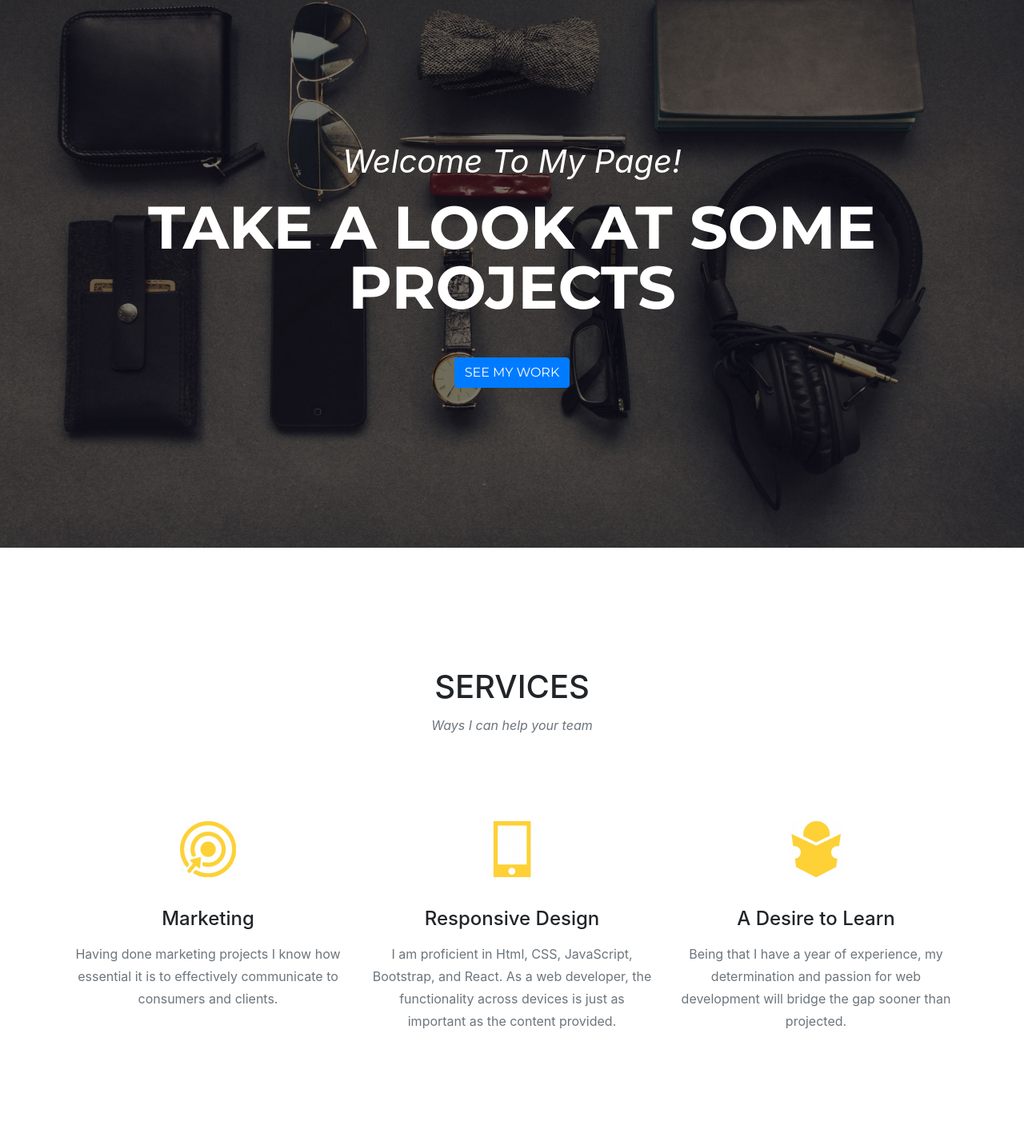
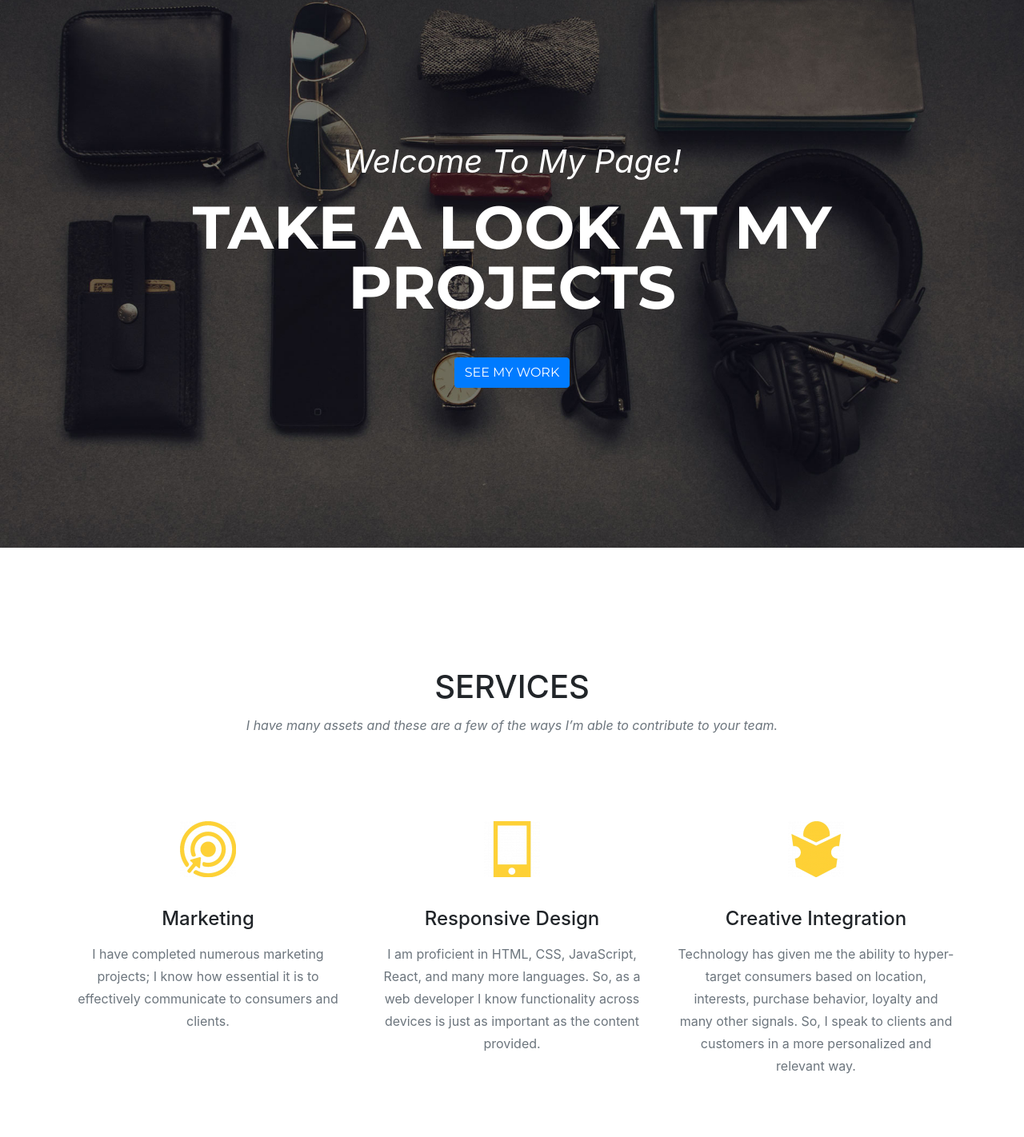
Before and after one commit to ajdaniels2/Portfolio, a website with bundled scripts: page index.html in a window 1280 px wide. Shown: the part 118-1540 px from the top of the page at 80% size. Built offline with nearby package versions, Linux system fonts and the light colour scheme; a web font is replaced by a local one.

Commit message:
Update index.html

```diff
--- a/index.html
+++ b/index.html
@@ -59,7 +59,7 @@
       <div class="container">
         <div class="intro-text">
           <div class="intro-lead-in">Welcome To My Page!</div>
-          <div class="intro-heading text-uppercase">Take a look at some projects</div>
+          <div class="intro-heading text-uppercase">Take a look at my projects</div>
           <a class="btn btn-primary btn-xl text-uppercase js-scroll-trigger" href="#services">See my work</a>
         </div>
       </div>
@@ -71,7 +71,7 @@
         <div class="row">
           <div class="col-lg-12 text-center">
             <h2 class="section-heading text-uppercase">Services</h2>
-            <h3 class="section-subheading text-muted">Ways I can help your team</h3>
+            <h3 class="section-subheading text-muted">I have many assets and these are a few of the ways I’m able to contribute to your team.</h3>
           </div>
         </div>
         <div class="row text-center">
@@ -80,21 +80,21 @@
               <img src= "img/about/target.jpg">
             </span>
             <h4 class="service-heading">Marketing</h4>
-            <p class="text-muted">Having done marketing projects I know how essential it is to effectively communicate to consumers and clients.</p>
+            <p class="text-muted">I have completed numerous marketing projects; I know how essential it is to effectively communicate to consumers and clients. </p>
           </div>
           <div class="col-md-4">
             <span class="fa-stack fa-4x">
               <img src="img/about/phone.png">
             </span>
             <h4 class="service-heading">Responsive Design</h4>
-            <p class="text-muted">I am proficient in Html, CSS, JavaScript, Bootstrap, and React. As a web developer, the functionality across devices is just as important as the content provided.</p>
+            <p class="text-muted">I am proficient in HTML, CSS, JavaScript, React, and many more languages. So, as a web developer I know functionality across devices is just as important as the content provided.</p>
           </div>
           <div class="col-md-4">
             <span class="fa-stack fa-4x">
               <img src="img/about/read.png">
             </span>
-            <h4 class="service-heading">A Desire to Learn</h4>
-            <p class="text-muted">Being that I have a year of experience, my determination and passion for web development will bridge the gap sooner than projected.</p>
+            <h4 class="service-heading">Creative Integration</h4>
+            <p class="text-muted">Technology has given me the ability to hyper-target consumers based on location, interests, purchase behavior, loyalty and many other signals. So, I speak to clients and customers in a more personalized and relevant way.</p>
           </div>
         </div>
       </div>
```
